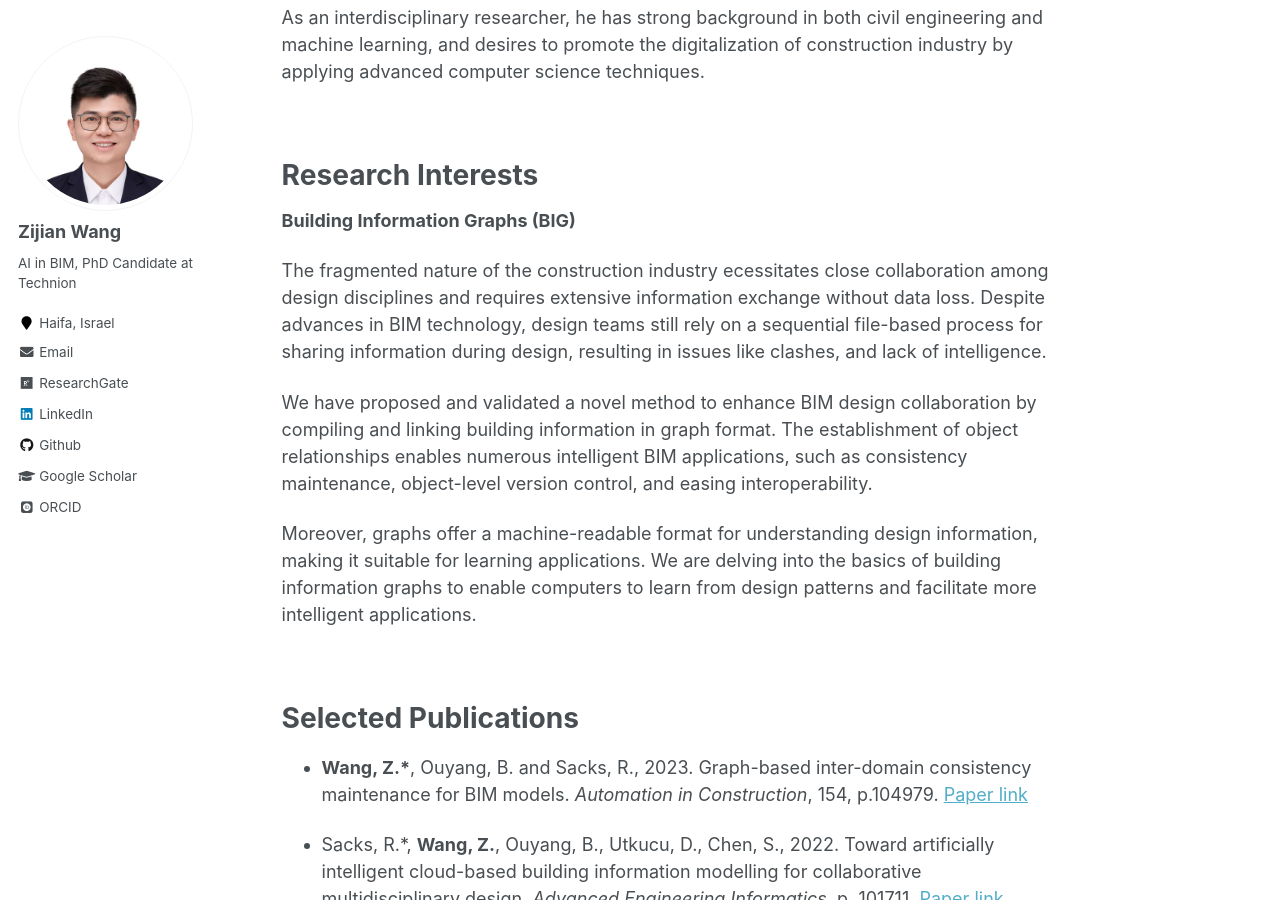
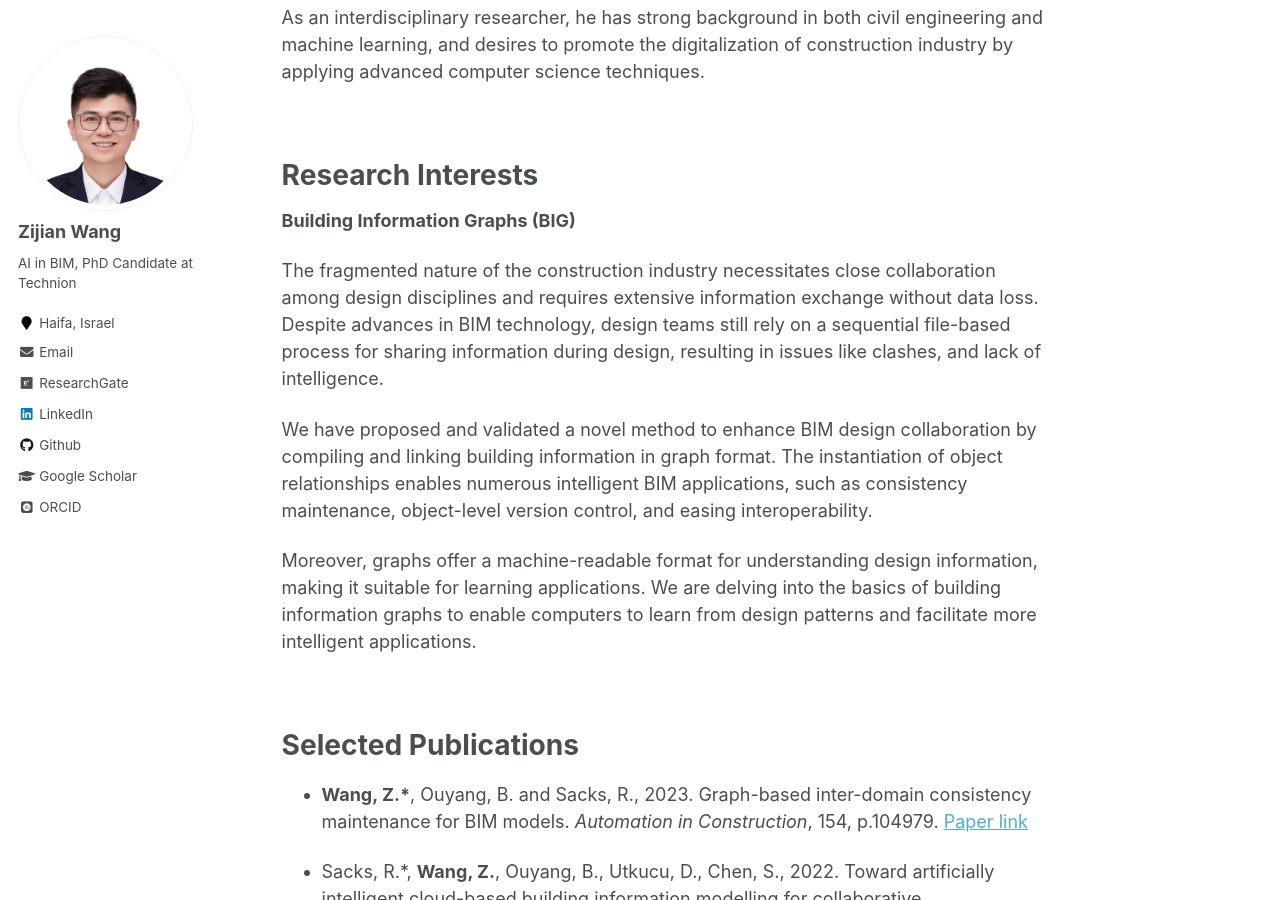
Before and after one commit to ZijianWang-ZW/zijianwang-zw.github.io, a Jekyll site: the page built from _pages/about.md, in a window 1280 px wide and 900 px high, scrolled down 469 px. Built offline with Jekyll 4.4.1, drawn with Linux system fonts in a browser that asks for light colours; some web fonts are replaced.

Commit message:
small change

```diff
--- a/_pages/about.md
+++ b/_pages/about.md
@@ -22,10 +22,10 @@ Research Interests
 ======
 **Building Information Graphs (BIG)**
 
-The fragmented nature of the construction industry ecessitates close collaboration among design disciplines and requires extensive information exchange without data loss. Despite advances in BIM technology, design teams still rely on a sequential file-based process for sharing information
+The fragmented nature of the construction industry necessitates close collaboration among design disciplines and requires extensive information exchange without data loss. Despite advances in BIM technology, design teams still rely on a sequential file-based process for sharing information
 during design, resulting in issues like clashes, and lack of intelligence.
 
-We have proposed and validated a novel method to enhance BIM design collaboration by compiling and linking building information in graph format. The establishment of object relationships enables numerous intelligent BIM applications, such as consistency maintenance, object-level version control, and easing interoperability.
+We have proposed and validated a novel method to enhance BIM design collaboration by compiling and linking building information in graph format. The instantiation of object relationships enables numerous intelligent BIM applications, such as consistency maintenance, object-level version control, and easing interoperability.
 
 Moreover, graphs offer a machine-readable format for understanding design information, making it suitable for learning applications. We are delving into the basics of building information graphs to enable computers to learn from design patterns and facilitate more intelligent applications.
 
```
